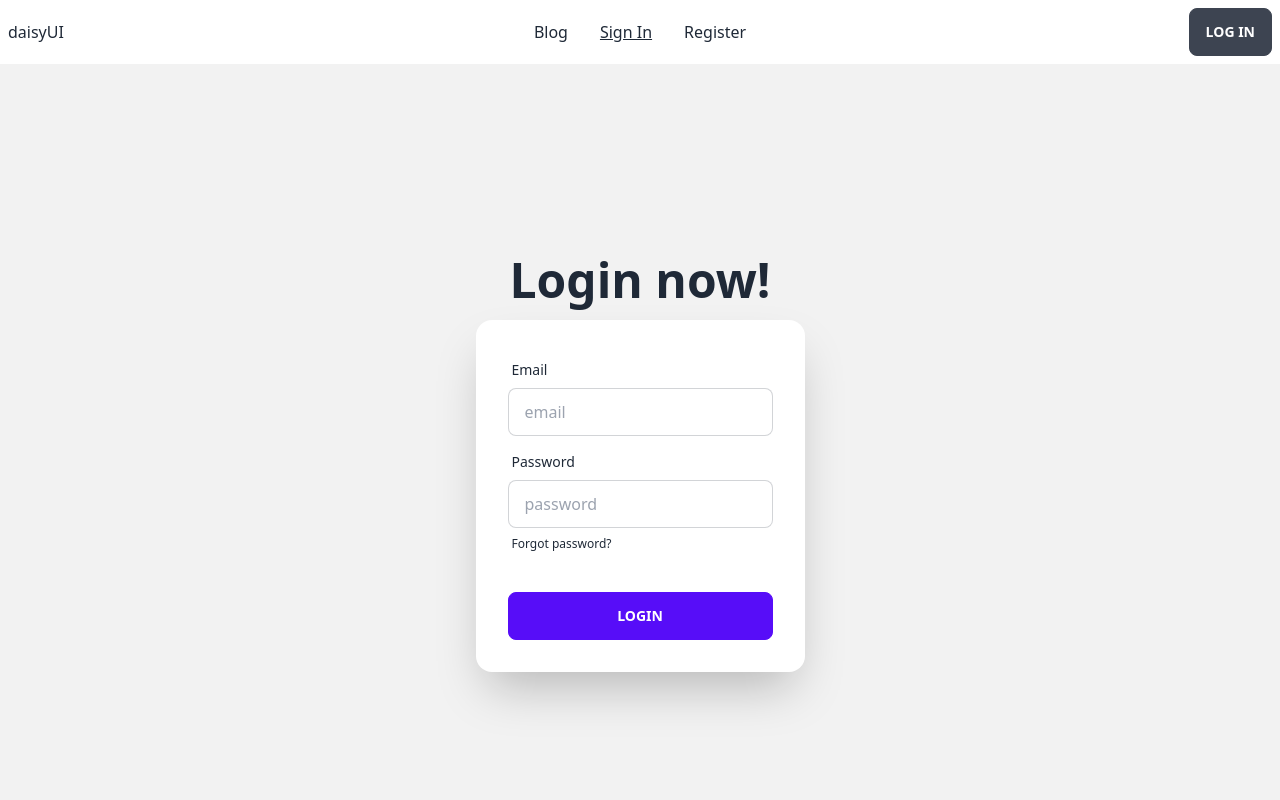
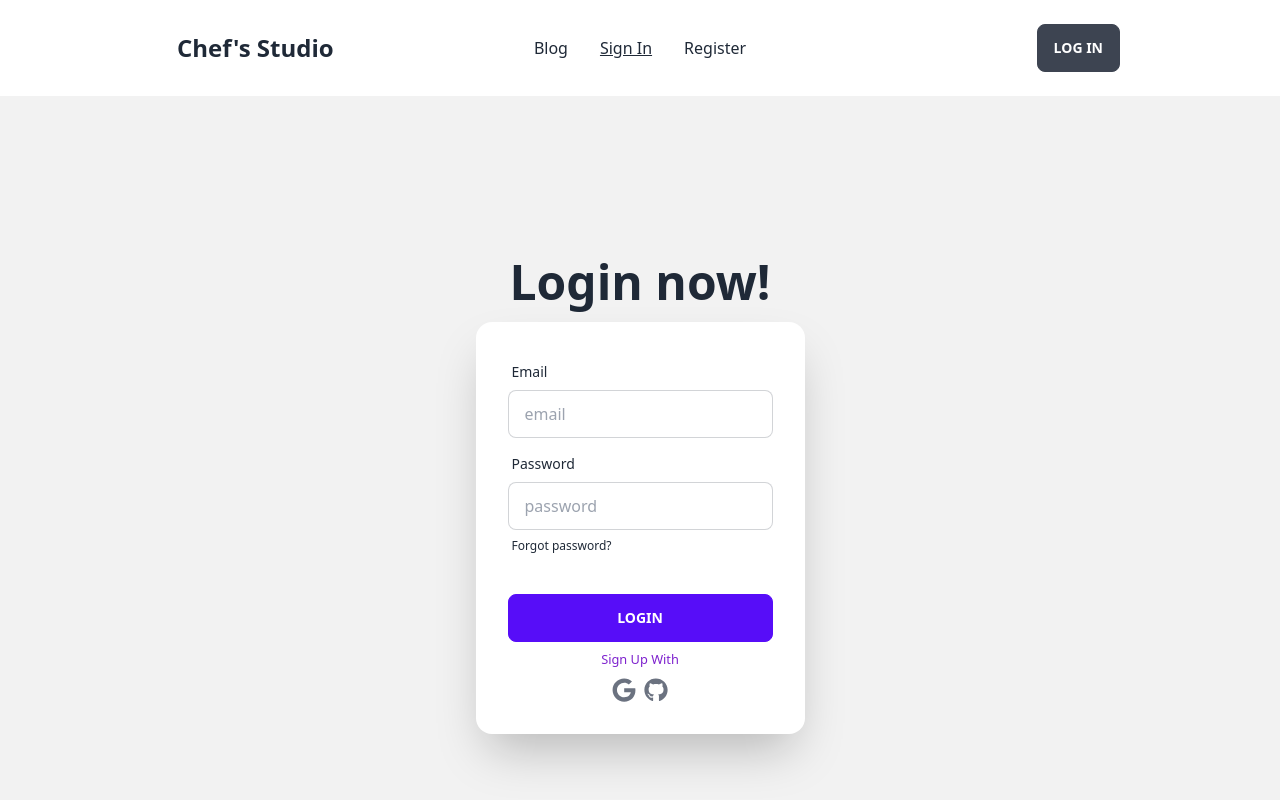
Before and after one commit to Nazmos27/Chefs-studio, a React (Vite) app: page /login in a window 1280 px wide. Shown: the top 800 px of the page. Built offline with nearby package versions, Linux system fonts and the light colour scheme; no server answers.

Commit message:
google sign in implemented

```diff
--- a/src/Authproviders/AuthProviders.jsx
+++ b/src/Authproviders/AuthProviders.jsx
@@ -10,6 +10,9 @@ export const AuthContext = createContext(null)
 const AuthProviders = ({ children }) => {
     const [user, setUser] = useState(null)
     const [loading, setLoading] = useState(true)
+
+
+
 
 
     const createUser = (email, password) => {
@@ -46,7 +49,7 @@ const AuthProviders = ({ children }) => {
         loading,
         createUser,
         signIn,
-        logOut
+        logOut,
     }
     return (
         <div>
--- a/src/components/Blog.jsx
+++ b/src/components/Blog.jsx
@@ -3,7 +3,11 @@ import React from 'react'
 const Blog = () => {
   return (
     <div>
-        <p>this is a blog page</p>
+      <p>this is a blog page</p>
+      <button class="bg-gray-300 hover:bg-gray-400 text-gray-800 font-bold py-2 px-4 rounded inline-flex items-center">
+        <svg class="fill-current w-4 h-4 mr-2" xmlns="http://www.w3.org/2000/svg" viewBox="0 0 20 20"><path d="M13 8V2H7v6H2l8 8 8-8h-5zM0 18h20v2H0v-2z" /></svg>
+        <span>Download</span>
+      </button>
     </div>
   )
 }
--- a/src/components/LogIn.jsx
+++ b/src/components/LogIn.jsx
@@ -1,12 +1,16 @@
 import React, { useContext, useState } from 'react'
 import { AuthContext } from '../Authproviders/AuthProviders'
 import { useLocation, useNavigate } from 'react-router-dom'
+import { GoogleAuthProvider, getAuth, signInWithPopup } from 'firebase/auth'
+import { FaGithub, FaGoogle } from 'react-icons/fa';
 
+const auth = getAuth();
 
 const LogIn = () => {
   const [success, setSuccess] = useState('')
   const [errormsg, setErrormsg] = useState('')
   const { signIn } = useContext(AuthContext)
+  const provider = new GoogleAuthProvider()
   const navigate = useNavigate()
   const location = useLocation()
   const from = location.state?.from?.pathname || '/'
@@ -22,13 +26,32 @@ const LogIn = () => {
       .then(result => {
         console.log(result.user);
         setSuccess("User login successful")
-        navigate(from , {replace:true})
+        navigate(from, { replace: true })
       })
       .catch(error => {
         console.log(error.message);
         setErrormsg(error.message)
       })
   }
+
+
+
+  const handleGoogleLogIn = () => {
+    signInWithPopup(auth, provider)
+      .then(res => {
+        const user = res.user
+        navigate(from, { replace: true })
+
+      })
+      .catch(error => {
+        console.log(error.message);
+      })
+    }
+
+
+
+
+
     return (
       <form onSubmit={handleSignIn}>
         <div className="hero min-h-screen bg-base-200">
@@ -59,6 +82,12 @@ const LogIn = () => {
                 <div className="form-control mt-6">
                   <button className="btn btn-primary">Login</button>
                 </div>
+                <small className='text-purple-700 text-center'>Sign Up With</small>
+                <div className='flex justify-center gap-2 text-gray-500 '>
+
+                  <FaGoogle onClick={handleGoogleLogIn} className='h-6 w-6'></FaGoogle>
+                  <FaGithub className='h-6 w-6'></FaGithub>
+                </div>
               </div>
             </div>
           </div>
--- a/src/components/NavigationBar.jsx
+++ b/src/components/NavigationBar.jsx
@@ -1,20 +1,22 @@
 import React, { useContext } from 'react'
-import { Link } from 'react-router-dom'
+
 import { AuthContext } from '../Authproviders/AuthProviders'
 import ActiveLink from './ActiveLink'
+import { Link } from 'react-router-dom'
 
 const NavigationBar = () => {
-    const {user,logOut} = useContext(AuthContext)
+    const { user, logOut } = useContext(AuthContext)
+    console.log(user);
 
 
     const handleLogout = () => {
         logOut()
-        .then()
-        .catch(error => console.log(error.message))
+            .then()
+            .catch(error => console.log(error.message))
     }
     return (
-        <div>
-            <div className="navbar bg-base-100">
+        <div className=''>
+            <div className="navbar bg-base-100 md:px-40 md:py-6">
                 <div className="navbar-start">
                     <div className="dropdown">
                         <label tabIndex={0} className="btn btn-ghost lg:hidden">
@@ -26,7 +28,8 @@ const NavigationBar = () => {
                             <ActiveLink to='/registration'><li><a>Register</a></li></ActiveLink>
                         </ul>
                     </div>
-                    <ActiveLink to='/' className="btn btn-ghost normal-case text-xl" >daisyUI</ActiveLink>
+                    <Link to='/' className="btn btn-ghost normal-case text-2xl" >Chef's Studio</Link>
+                    {/* <sub className='md:text-sm text-xsm'>Food From Heaven</sub> */}
                 </div>
                 <div className="navbar-center hidden lg:flex">
                     <ul className="menu menu-horizontal px-1">
@@ -36,11 +39,16 @@ const NavigationBar = () => {
                     </ul>
                 </div>
                 <div className="navbar-end">
-                {
-                    user?
-                    <button onClick={handleLogout} className="btn">Log Out</button>:
-                    <ActiveLink to="/login"><button className="btn">Log In</button></ActiveLink>
-                }
+                    {
+                        user ?
+                            <div className='flex items-center gap-3'>
+                                <img src={user.photoURL} alt={user.displayName} className='w-14 rounded-full'/>
+                                <button onClick={handleLogout} className="btn">Log Out</button>
+
+                            </div>
+                            :
+                            <ActiveLink to="/login"><button className="btn">Log In</button></ActiveLink>
+                    }
 
                 </div>
             </div>
--- a/src/components/RecipeCard.jsx
+++ b/src/components/RecipeCard.jsx
@@ -20,13 +20,13 @@ const RecipeCard = ({ data, chefdata }) => {
         <div>
             <div className="text-white card w-[350px] glass">
                 <figure><img src={recipe_img[index]} alt="car!" /></figure>
-                <div className="card-body h-[600px]">
+                <div className="card-body h-[500px]">
                     <h2 className="card-title">{item}</h2>
                     <hr className='border-[1px] border-white' />
-                    <p>{cooking_method[index]}</p>
-                    <p className='text-green-500'>Ingredients: {ingredients[index].join(", ")}</p>
+                    <p className='md:text-sm text-xs'>{cooking_method[index]}</p>
+                    <p className='text-green-500 md:text-sm text-xs'>Ingredients: {ingredients[index].join(", ")}</p>
                     <div className="card-actions justify-start">
-                        <button className="btn btn-primary mb-10">Favorite</button>
+                        <button className="btn btn-primary mb-10 ">Favorite</button>
                     </div>
                 </div>
             </div>
--- a/src/components/Registration.jsx
+++ b/src/components/Registration.jsx
@@ -1,27 +1,50 @@
 import React, { useContext, useState } from 'react'
 import { AuthContext } from '../Authproviders/AuthProviders'
+import { updateProfile } from "firebase/auth";
+
+
+
+
 
 
 const Registration = () => {
   const [success, setSuccess] = useState('')
   const [errormsg, setErrormsg] = useState('')
-  const { createUser } = useContext(AuthContext)
+  const {user, createUser  } = useContext(AuthContext)
   const handleSubmit = (event) => {
     event.preventDefault()
     const form = event.target
     const email = form.email.value
+    const photo = form.photo.value
+    const username = form.name.value
     const password = form.password.value
+    console.log(username);
+    console.log(photo);
+
+
+
     createUser(email, password)
       .then(result => {
         console.log(result.user);
-        event.reset()
+        event.target.reset()
         setSuccess("Registration Completed")
+
+        updateProfile(result.user, {
+          displayName: username, photoURL: photo
+        })
+        .then(()=> {
+          console.log("Profile Updated")
+        })
+        .catch(error => console.log(error.message))
       })
       .catch(error => {
         setErrormsg(error.message)
       })
 
+
+
   }
+
 
 
 
@@ -66,6 +89,7 @@ const Registration = () => {
               <div className="form-control mt-6">
                 <button className="btn btn-primary">Register</button>
               </div>
+
             </div>
           </div>
         </div>
--- a/src/main.jsx
+++ b/src/main.jsx
@@ -25,7 +25,7 @@ const router = createBrowserRouter([
     children: [
       {
         path: '/',
-        element: <PrivateRoute><FrontPage></FrontPage></PrivateRoute>,
+        element: <FrontPage></FrontPage>,
         loader: () => fetch("http://localhost:5000/chefs_data")
       },
       {
```
Lines whose indentation alone changed are shown as unchanged.
